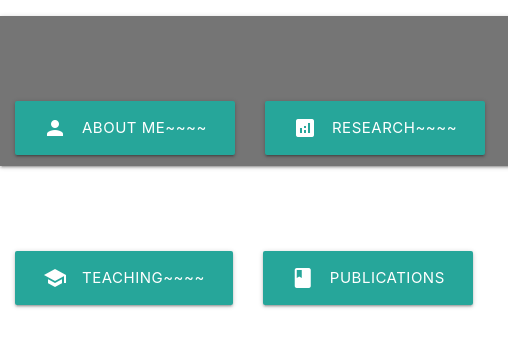
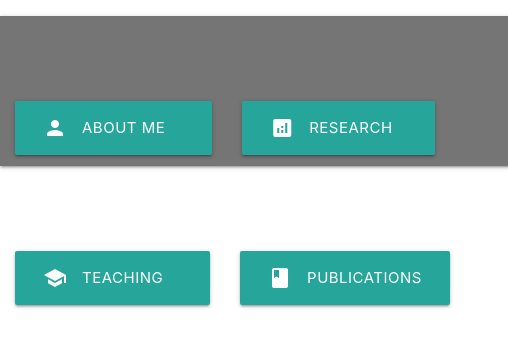
Before and after one commit to deepakk0/deepakk0.github.io, a plain HTML site: page index.html in a window 1280 px wide. Shown: the top 349 px of the page, 0-508 px from the left. Drawn offline with Linux system fonts and the light colour scheme.

Commit message:
Update index.html

```diff
--- a/index.html
+++ b/index.html
@@ -31,13 +31,13 @@
           <a href="#!" class="brand-logo center"><img src="./me.jpg" height="150" alt="Home"></a>
           <div>
             <ul class="left hide-on-med-and-down">
-              <li><a class="waves-effect btn-large" href="#About">About Me~~~~ <i class="material-icons left">person</i></a></li>
-              <li><a class="waves-effect btn-large" href="#Research">Research~~~~ <i class="material-icons left">analytics</i></a></li>
+              <li><a class="waves-effect btn-large" href="#About">About Me&nbsp;&nbsp;&nbsp;&nbsp; <i class="material-icons left">person</i></a></li>
+              <li><a class="waves-effect btn-large" href="#Research">Research&nbsp;&nbsp;&nbsp; <i class="material-icons left">analytics</i></a></li>
             </ul>
           </div><br>
           <div>
             <ul class="left hide-on-med-and-down">
-              <li><a class="waves-effect btn-large" href="#Teaching">Teaching~~~~ <i class="material-icons left">school</i></a></li>
+              <li><a class="waves-effect btn-large" href="#Teaching">Teaching&nbsp;&nbsp;&nbsp;&nbsp; <i class="material-icons left">school</i></a></li>
               <li><a class="waves-effect btn-large" href="#Publications">Publications <i class="material-icons left">book</i></a></li>
             </ul>
           </div>
```
